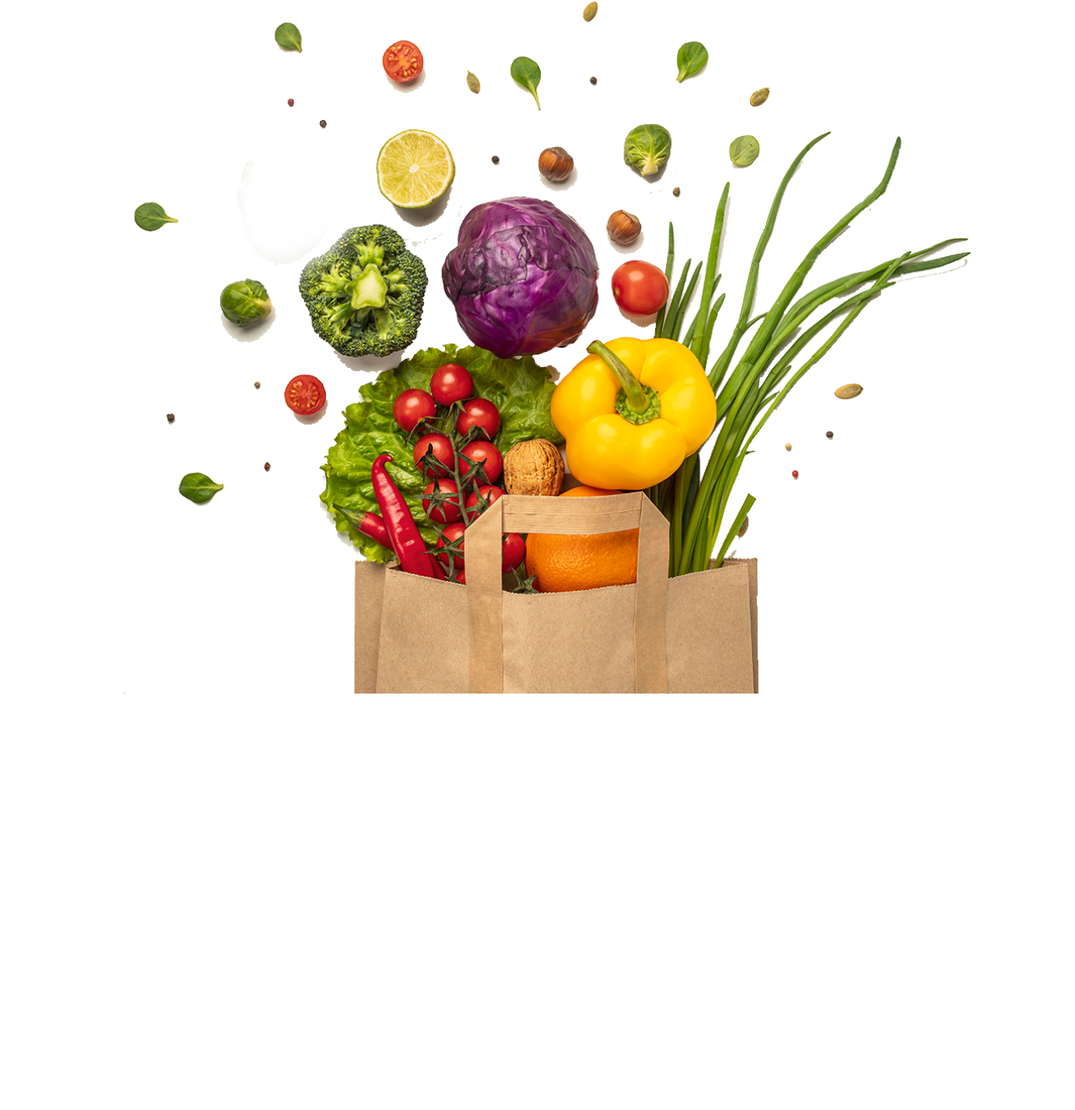
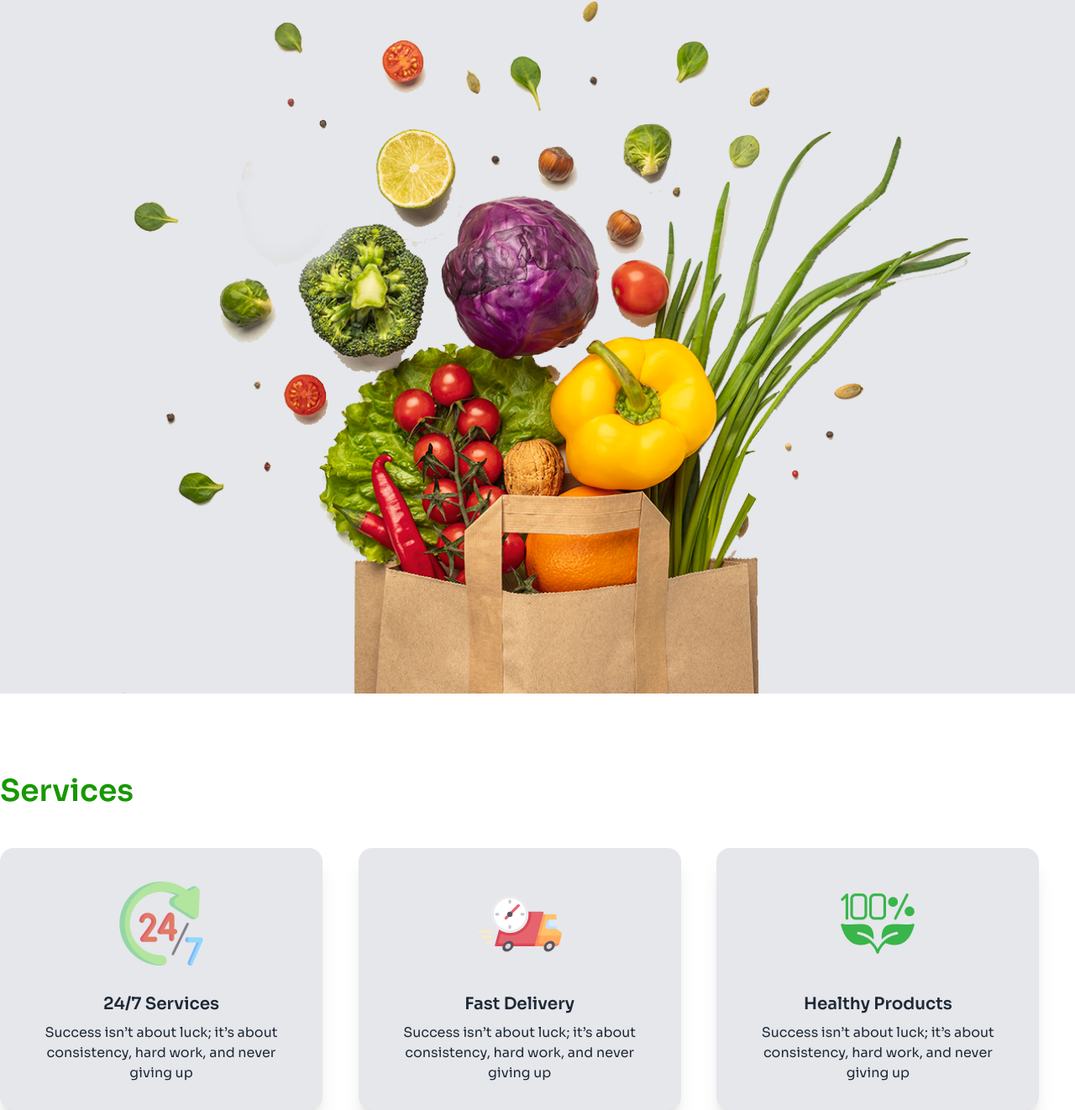
Before and after one commit to zarin857/B11-A3-0002, a plain HTML site: page index.html in a window 1280 px wide. Shown: the part 393-1715 px from the top of the page at 84% size. Before the commit the page ends 1219 px from the top, so only its background shows below. Drawn offline with nearby package versions, Linux system fonts and the light colour scheme.

Commit message:
services section done

```diff
--- a/index.html
+++ b/index.html
@@ -34,7 +34,7 @@
 </style>
 </head>
 <body class="sora">
-   <header class="bg-gray">
+   <header class="bg-gray-200">
     <!-- navbar section -->
     <div class="navbar container mx-auto">
   <div class="navbar-start">
@@ -71,7 +71,7 @@
 </div>
 <!-- banner section -->
  <!-- freshness section -->
-  <div class="bg-gray">
+  <div class="bg-gray-200">
   <div class="mt-24 text-center">
   <h1 class="text-6xl font-semibold text-[#111111]">Freshness <span class="text-accent">You Can <br>
 Count</span> On, Prices You’ll Love!</h1>
@@ -80,8 +80,45 @@ Count</span> On, Prices You’ll Love!</h1>
   <img class="mx-auto" src="c2-assets/hero-vegetables.png" alt="">
   </div>
    </header>
+   <!-- main section -->
    <main>
-
+    <section class="mt-24 container mx-auto">
+        <!-- services -->
+          <h3 class="text-accent text-4xl font-semibold mb-12">Services</h3>
+          <!-- card section -->
+           <div class="grid grid-cols-1 lg:grid-cols-3">
+            <!-- card1 -->
+             <div class="card w-96 bg-base-100 shadow-xl bg-gray-200">
+  <figure class="px-10 pt-10">
+    <img src="c2-assets/service.png" alt="Shoes" class="rounded-xl" />
+  </figure>
+  <div class="card-body items-center text-center">
+    <h2 class="card-title">24/7 Services </h2>
+    <p>Success isn’t about luck; it’s about consistency, hard work, and never giving up</p>
+  </div>
+</div>
+            <!-- card2 -->
+             <div class="card w-96 bg-base-100 shadow-xl bg-gray-200">
+  <figure class="px-10 pt-10">
+    <img src="c2-assets/delivery.png" alt="Shoes" class="rounded-xl" />
+  </figure>
+  <div class="card-body items-center text-center">
+    <h2 class="card-title">Fast Delivery</h2>
+    <p>Success isn’t about luck; it’s about consistency, hard work, and never giving up</p>
+  </div>
+</div>
+            <!-- card3 -->
+             <div class="card w-96 bg-base-100 shadow-xl bg-gray-200">
+  <figure class="px-10 pt-10">
+    <img src="c2-assets/healthy.png" alt="Shoes" class="rounded-xl" />
+  </figure>
+  <div class="card-body items-center text-center">
+    <h2 class="card-title">Healthy Products </h2>
+    <p>Success isn’t about luck; it’s about consistency, hard work, and never giving up</p>
+  </div>
+</div>
+           </div>
+    </section>
    </main>
    <footer>
 
```
